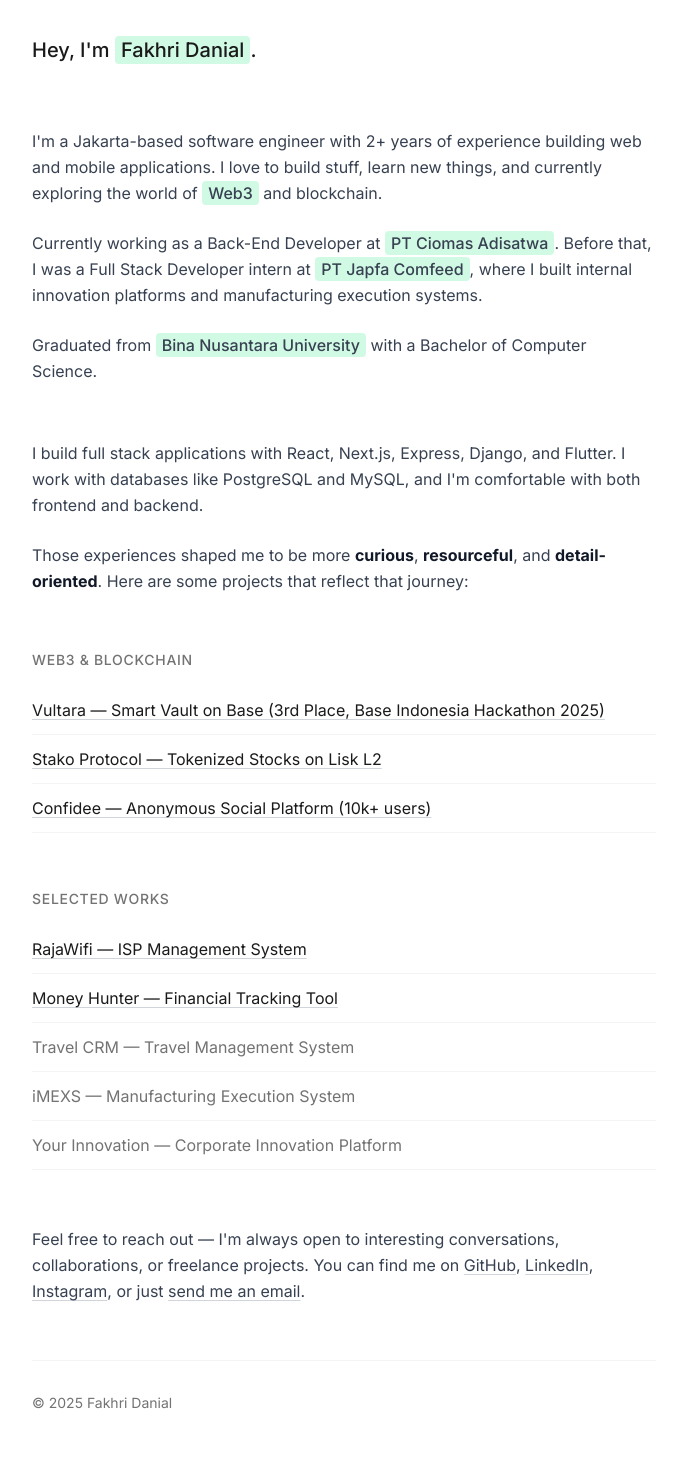
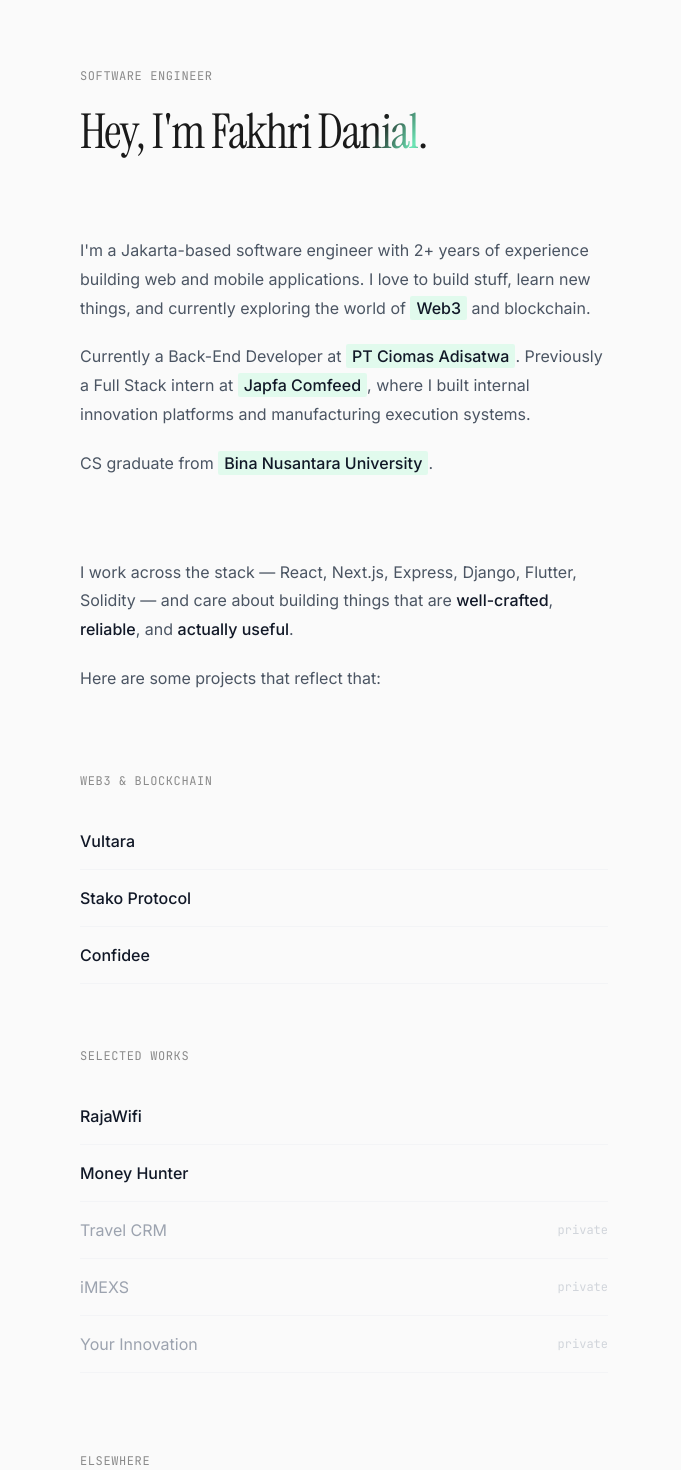
Before and after one commit to fdaniall/personal-website, a Next.js app: page / in a window 1280 px wide. Shown: the part 60-1530 px from the top of the page, without its empty margins (296-977 px from the left). Built offline with nearby package versions, Linux system fonts and the light colour scheme.

Commit message:
feat: redesign portfolio with new typography, animations, and interactive project components

```diff
--- a/src/app/globals.css
+++ b/src/app/globals.css
@@ -9,7 +9,7 @@
 }
 
 body {
-    background-color: #ffffff;
+  background-color: #fafafa;
   color: #1a1a1a;
   overflow-x: hidden;
   -webkit-font-smoothing: antialiased;
@@ -19,13 +19,104 @@
   background-color: #d1fae5;
 }
 
+/* ── Links ── */
 a {
   color: inherit;
-    text-decoration-color: #d4d4d4;
-    text-underline-offset: 3px;
-    transition: text-decoration-color 0.2s;
+  text-decoration: none;
 }
 
-a:hover {
-    text-decoration-color: #1a1a1a;
+/* ── Project link hover → arrow slides ── */
+.project-link .arrow {
+  transform: translateX(-4px);
+  opacity: 0;
+  transition: all 0.3s cubic-bezier(0.16, 1, 0.3, 1);
 }
+
+.project-link:hover .arrow {
+  transform: translateX(0);
+  opacity: 1;
+}
+
+/* ── Project link hover → description reveals ── */
+.project-desc {
+  max-height: 0;
+  opacity: 0;
+  overflow: hidden;
+  transition: max-height 0.4s cubic-bezier(0.16, 1, 0.3, 1),
+    opacity 0.3s ease;
+}
+
+.project-link:hover .project-desc {
+  max-height: 80px;
+  opacity: 1;
+}
+
+/* ── Signature name shimmer ── */
+@keyframes shimmer {
+  0% {
+    background-position: -200% center;
+  }
+  100% {
+    background-position: 200% center;
+  }
+}
+
+.name-shimmer {
+  background: linear-gradient(
+    120deg,
+    #1a1a1a 0%,
+    #1a1a1a 40%,
+    #6ee7b7 50%,
+    #1a1a1a 60%,
+    #1a1a1a 100%
+  );
+  background-size: 200% auto;
+  -webkit-background-clip: text;
+  background-clip: text;
+  -webkit-text-fill-color: transparent;
+  animation: shimmer 6s ease-in-out infinite;
+}
+
+/* ── Fade in on load ── */
+@keyframes fadeUp {
+  from {
+    opacity: 0;
+    transform: translateY(16px);
+  }
+  to {
+    opacity: 1;
+    transform: translateY(0);
+  }
+}
+
+.animate-fade-up {
+  animation: fadeUp 0.8s cubic-bezier(0.16, 1, 0.3, 1) both;
+}
+
+.delay-1 { animation-delay: 0.1s; }
+.delay-2 { animation-delay: 0.2s; }
+.delay-3 { animation-delay: 0.3s; }
+.delay-4 { animation-delay: 0.4s; }
+.delay-5 { animation-delay: 0.5s; }
+.delay-6 { animation-delay: 0.6s; }
+.delay-7 { animation-delay: 0.7s; }
+
+/* ── Social link underline grow effect ── */
+.social-link {
+  position: relative;
+}
+
+.social-link::after {
+  content: '';
+  position: absolute;
+  bottom: -1px;
+  left: 0;
+  width: 0;
+  height: 1px;
+  background-color: #1a1a1a;
+  transition: width 0.3s cubic-bezier(0.16, 1, 0.3, 1);
+}
+
+.social-link:hover::after {
+  width: 100%;
+}
--- a/src/app/layout.tsx
+++ b/src/app/layout.tsx
@@ -1,10 +1,23 @@
 import "./globals.css";
 import type { Metadata, Viewport } from "next";
-import { Inter } from "next/font/google";
+import { Inter, Instrument_Serif, JetBrains_Mono } from "next/font/google";
 
 const inter = Inter({
   subsets: ["latin"],
   variable: "--font-inter",
+  display: "swap",
+});
+
+const instrumentSerif = Instrument_Serif({
+  weight: "400",
+  subsets: ["latin"],
+  variable: "--font-serif",
+  display: "swap",
+});
+
+const jetbrainsMono = JetBrains_Mono({
+  subsets: ["latin"],
+  variable: "--font-mono",
   display: "swap",
 });
 
@@ -46,7 +59,9 @@
 }>) {
   return (
     <html lang="en">
-      <body className={`${inter.variable} font-sans antialiased`}>
+      <body
+        className={`${inter.variable} ${instrumentSerif.variable} ${jetbrainsMono.variable} font-sans antialiased`}
+      >
         {children}
       </body>
     </html>
--- a/src/app/page.tsx
+++ b/src/app/page.tsx
@@ -1,51 +1,57 @@
 import { ArrowUpRight } from "lucide-react";
 
 const Highlight = ({ children }: { children: React.ReactNode }) => (
-  <span className="bg-highlight px-1.5 py-0.5 rounded font-medium">
+  <span className="bg-highlight/60 px-1.5 py-0.5 rounded-sm font-medium text-gray-900">
     {children}
   </span>
 );
 
 const ProjectLink = ({
   title,
+  description,
   href,
 }: {
   title: string;
+  description: string;
   href?: string;
 }) => {
-  if (!href || href === "#") {
-    return <p className="text-muted py-3 border-b border-gray-100">{title}</p>;
+  const isPublic = href && href !== "#";
+
+  if (!isPublic) {
+    return (
+      <div className="project-link py-4 border-b border-gray-100">
+        <div className="flex items-center justify-between">
+          <span className="text-gray-400">{title}</span>
+          <span className="font-mono text-xs text-gray-300">private</span>
+        </div>
+      </div>
+    );
   }
+
   return (
     <a
       href={href}
       target="_blank"
       rel="noopener noreferrer"
-      className="group flex items-center justify-between py-3 border-b border-gray-100 hover:border-gray-300 transition-colors"
+      className="project-link group block py-4 border-b border-gray-100 hover:border-gray-300 transition-colors"
     >
-      <span className="underline decoration-gray-300 group-hover:decoration-gray-900 transition-colors">
-        {title}
-      </span>
-      <ArrowUpRight
-        size={16}
-        className="text-muted opacity-0 group-hover:opacity-100 transition-opacity"
-      />
+      <div className="flex items-center justify-between">
+        <span className="text-gray-900 font-medium">{title}</span>
+        <ArrowUpRight size={16} className="arrow text-muted" />
+      </div>
+      <div className="project-desc">
+        <p className="text-sm text-muted pt-2">{description}</p>
+      </div>
     </a>
   );
 };
 
-const SocialLink = ({
-  label,
-  href,
-}: {
-  label: string;
-  href: string;
-}) => (
+const SocialLink = ({ label, href }: { label: string; href: string }) => (
   <a
     href={href}
     target="_blank"
     rel="noopener noreferrer"
-    className="underline decoration-gray-300 hover:decoration-gray-900 transition-colors"
+    className="social-link text-gray-900 font-medium"
   >
     {label}
   </a>
@@ -53,122 +59,138 @@
 
 export default function Home() {
   return (
-    <main className="min-h-screen max-w-2xl mx-auto px-6 py-16 md:py-24">
-      {/* Intro */}
-      <section className="mb-16">
-        <h1 className="text-xl font-medium mb-1">
-          Hey, I&apos;m <Highlight>Fakhri Danial</Highlight>.
+    <main className="min-h-screen max-w-xl mx-auto px-6 py-20 md:py-32">
+      {/* ── Greeting ── */}
+      <section className="mb-20 animate-fade-up">
+        <p className="text-muted font-mono text-xs tracking-wider uppercase mb-6">
+          Software Engineer
+        </p>
+        <h1 className="text-4xl md:text-5xl font-serif tracking-tight leading-tight">
+          Hey, I&apos;m{" "}
+          <span className="name-shimmer">Fakhri Danial</span>.
         </h1>
       </section>
 
-      {/* About */}
-      <section className="mb-14 space-y-6 text-gray-700 leading-relaxed">
+      {/* ── About ── */}
+      <section className="mb-20 space-y-5 text-gray-600 leading-[1.8] animate-fade-up delay-1">
         <p>
-          I&apos;m a Jakarta-based software engineer with 2+ years of experience
-          building web and mobile applications. I love to build stuff, learn new
-          things, and currently exploring the world of{" "}
+          I&apos;m a Jakarta-based software engineer with 2+ years of
+          experience building web and mobile applications. I love to build
+          stuff, learn new things, and currently exploring the world of{" "}
           <Highlight>Web3</Highlight> and blockchain.
         </p>
 
         <p>
-          Currently working as a Back-End Developer at{" "}
-          <Highlight>PT Ciomas Adisatwa</Highlight>. Before that, I was a Full
-          Stack Developer intern at <Highlight>PT Japfa Comfeed</Highlight>,
-          where I built internal innovation platforms and manufacturing execution
-          systems.
+          Currently a Back-End Developer at{" "}
+          <Highlight>PT Ciomas Adisatwa</Highlight>. Previously a Full Stack
+          intern at <Highlight>Japfa Comfeed</Highlight>, where I built
+          internal innovation platforms and manufacturing execution systems.
         </p>
 
         <p>
-          Graduated from <Highlight>Bina Nusantara University</Highlight> with a
-          Bachelor of Computer Science.
+          CS graduate from{" "}
+          <Highlight>Bina Nusantara University</Highlight>.
         </p>
       </section>
 
-      {/* What I do */}
-      <section className="mb-14 space-y-6 text-gray-700 leading-relaxed">
+      {/* ── What I bring ── */}
+      <section className="mb-20 space-y-5 text-gray-600 leading-[1.8] animate-fade-up delay-2">
         <p>
-          I build full stack applications with React, Next.js, Express, Django,
-          and Flutter. I work with databases like PostgreSQL and MySQL, and
-          I&apos;m comfortable with both frontend and backend.
+          I work across the stack — React, Next.js, Express, Django, Flutter,
+          Solidity — and care about building things that are{" "}
+          <strong className="text-gray-900 font-medium">well-crafted</strong>,{" "}
+          <strong className="text-gray-900 font-medium">reliable</strong>, and{" "}
+          <strong className="text-gray-900 font-medium">
+            actually useful
+          </strong>
+          .
         </p>
 
-        <p>
-          Those experiences shaped me to be more{" "}
-          <strong className="text-gray-900">curious</strong>,{" "}
-          <strong className="text-gray-900">resourceful</strong>, and{" "}
-          <strong className="text-gray-900">detail-oriented</strong>. Here are
-          some projects that reflect that journey:
-        </p>
+        <p>Here are some projects that reflect that:</p>
       </section>
 
-      {/* Web3 Projects */}
-      <section className="mb-14">
-        <h2 className="text-sm font-medium text-muted uppercase tracking-wider mb-4">
+      {/* ── Web3 Projects ── */}
+      <section className="mb-16 animate-fade-up delay-3">
+        <h2 className="font-mono text-xs text-muted uppercase tracking-wider mb-6">
           Web3 & Blockchain
         </h2>
         <div className="flex flex-col">
           <ProjectLink
-            title="Vultara — Smart Vault on Base (3rd Place, Base Indonesia Hackathon 2025)"
+            title="Vultara"
+            description="Smart Vault on Base — automated ETH yield via Thetanuts covered calls. 3rd Place, Base Indonesia Hackathon 2025."
             href="https://www.vultara.xyz/"
           />
           <ProjectLink
-            title="Stako Protocol — Tokenized Stocks on Lisk L2"
+            title="Stako Protocol"
+            description="Buy global stocks with IDRX stablecoin. Tokenized stock protocol built on Lisk L2."
             href="https://stako.vercel.app/"
           />
           <ProjectLink
-            title="Confidee — Anonymous Social Platform (10k+ users)"
+            title="Confidee"
+            description="Anonymous social platform powered by Base L2 and AI. 10k+ users on the Web2 version."
             href="https://confidee.xyz"
           />
         </div>
       </section>
 
-      {/* Other Projects */}
-      <section className="mb-14">
-        <h2 className="text-sm font-medium text-muted uppercase tracking-wider mb-4">
+      {/* ── Selected Works ── */}
+      <section className="mb-20 animate-fade-up delay-4">
+        <h2 className="font-mono text-xs text-muted uppercase tracking-wider mb-6">
           Selected Works
         </h2>
         <div className="flex flex-col">
           <ProjectLink
-            title="RajaWifi — ISP Management System"
+            title="RajaWifi"
+            description="Modular ISP management — mobile app, admin dashboard, and payment gateway. Flutter + Express + React."
             href="https://play.google.com/store/apps/details?id=com.rajawifi.app"
           />
           <ProjectLink
-            title="Money Hunter — Financial Tracking Tool"
+            title="Money Hunter"
+            description="Financial tracking and management tool."
             href="https://moneyhunter.xyz"
           />
-          <ProjectLink title="Travel CRM — Travel Management System" />
-          <ProjectLink title="iMEXS — Manufacturing Execution System" />
-          <ProjectLink title="Your Innovation — Corporate Innovation Platform" />
+          <ProjectLink
+            title="Travel CRM"
+            description="Comprehensive travel management, sales, and loyalty system."
+          />
+          <ProjectLink
+            title="iMEXS"
+            description="Intelligent Manufacturing Execution System for real-time inventory monitoring."
+          />
+          <ProjectLink
+            title="Your Innovation"
+            description="Internal platform for showcasing corporate innovation ideas."
+          />
         </div>
       </section>
 
-      {/* Connect */}
-      <section className="mb-14 space-y-6 text-gray-700 leading-relaxed">
-        <p>
-          Feel free to reach out — I&apos;m always open to interesting
-          conversations, collaborations, or freelance projects. You can find me
-          on <SocialLink label="GitHub" href="https://github.com/fdaniall" />,{" "}
+      {/* ── Connect ── */}
+      <section className="mb-20 animate-fade-up delay-5">
+        <h2 className="font-mono text-xs text-muted uppercase tracking-wider mb-6">
+          Elsewhere
+        </h2>
+        <div className="flex flex-wrap gap-x-6 gap-y-3">
+          <SocialLink label="GitHub" href="https://github.com/fdaniall" />
           <SocialLink
             label="LinkedIn"
             href="https://linkedin.com/in/fdaniall"
           />
-          ,{" "}
           <SocialLink
             label="Instagram"
             href="https://instagram.com/fdaniall"
           />
-          , or just{" "}
           <SocialLink
-            label="send me an email"
+            label="Email"
             href="mailto:fakhridanial29@gmail.com"
           />
-          .
-        </p>
+        </div>
       </section>
 
-      {/* Footer */}
-      <footer className="pt-8 border-t border-gray-100 text-sm text-muted">
-        <p>&copy; {new Date().getFullYear()} Fakhri Danial</p>
+      {/* ── Footer ── */}
+      <footer className="pt-10 border-t border-gray-100 animate-fade-up delay-6">
+        <p className="font-mono text-xs text-gray-300">
+          &copy; {new Date().getFullYear()} Fakhri Danial
+        </p>
       </footer>
     </main>
   );
--- a/tailwind.config.js
+++ b/tailwind.config.js
@@ -9,10 +9,15 @@
     extend: {
       fontFamily: {
         sans: ['var(--font-inter)', 'system-ui', 'sans-serif'],
+        serif: ['var(--font-serif)', 'Georgia', 'serif'],
+        mono: ['var(--font-mono)', 'monospace'],
       },
       colors: {
-        muted: "#737373",
+        muted: "#8a8a8a",
         highlight: "#d1fae5",
+      },
+      transitionTimingFunction: {
+        'out-expo': 'cubic-bezier(0.16, 1, 0.3, 1)',
       },
     },
   },
```
Lines whose indentation alone changed are shown as unchanged.
